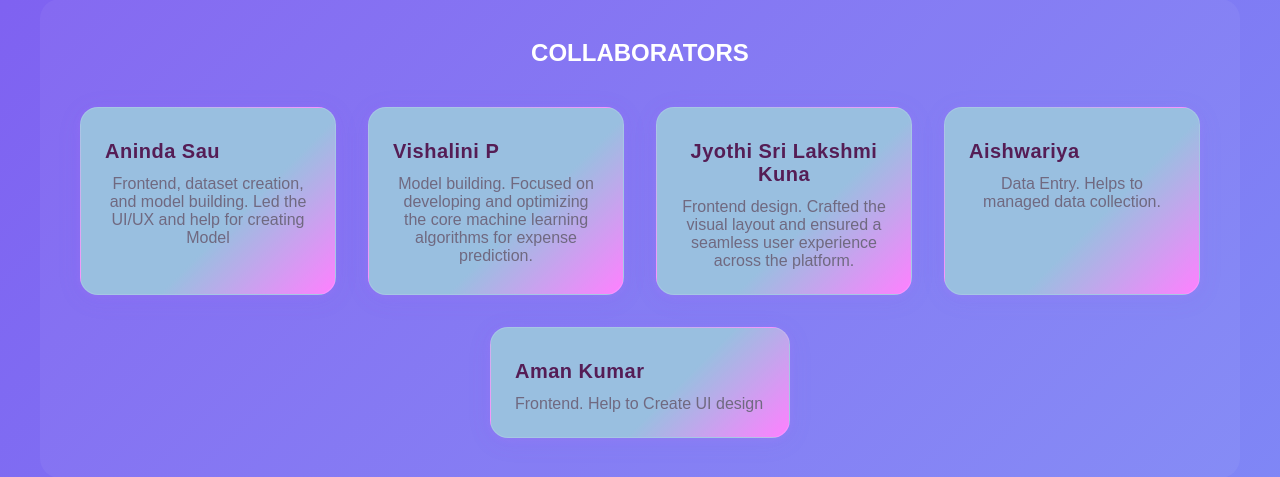
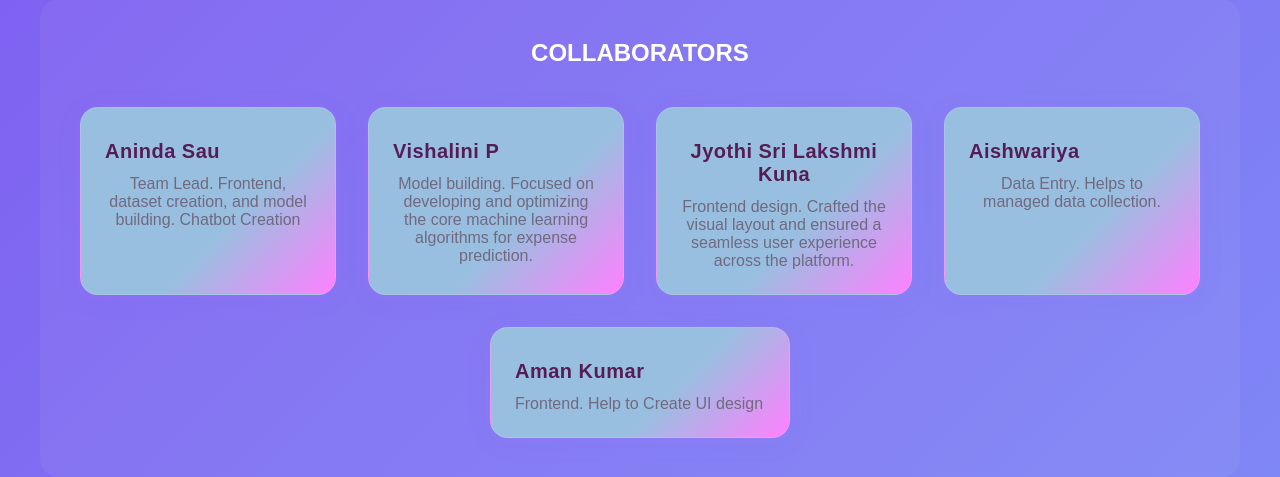
Before and after one commit to ANINDASAU/Budgetwise-Forcasting-Infosys, a Flask app: page / in a window 1280 px wide. Shown: the part 1224-1701 px from the top of the page. Run offline with Flask 3, Linux system fonts and the light colour scheme.

Commit message:
Refined New

```diff
--- a/LandingPage/templates/index.html
+++ b/LandingPage/templates/index.html
@@ -94,7 +94,7 @@
     <div class="collaborator-cards">
       <div class="collaborator-card">
         <h3>Aninda Sau</h3>
-        <p>Frontend, dataset creation, and model building. Led the UI/UX and help for creating Model</p>
+        <p>Team Lead. Frontend, dataset creation, and model building. Chatbot Creation</p>
       </div>
       <div class="collaborator-card">
         <h3>Vishalini P</h3>
```
